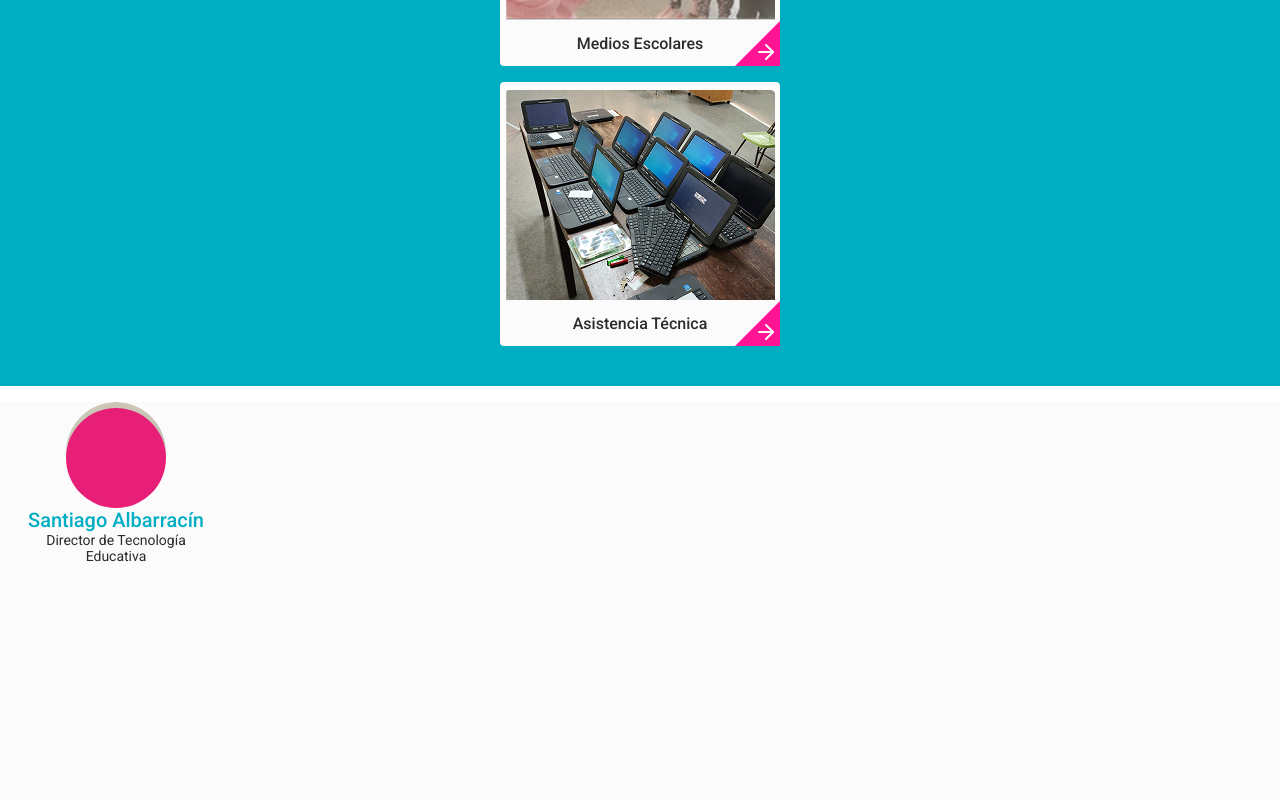
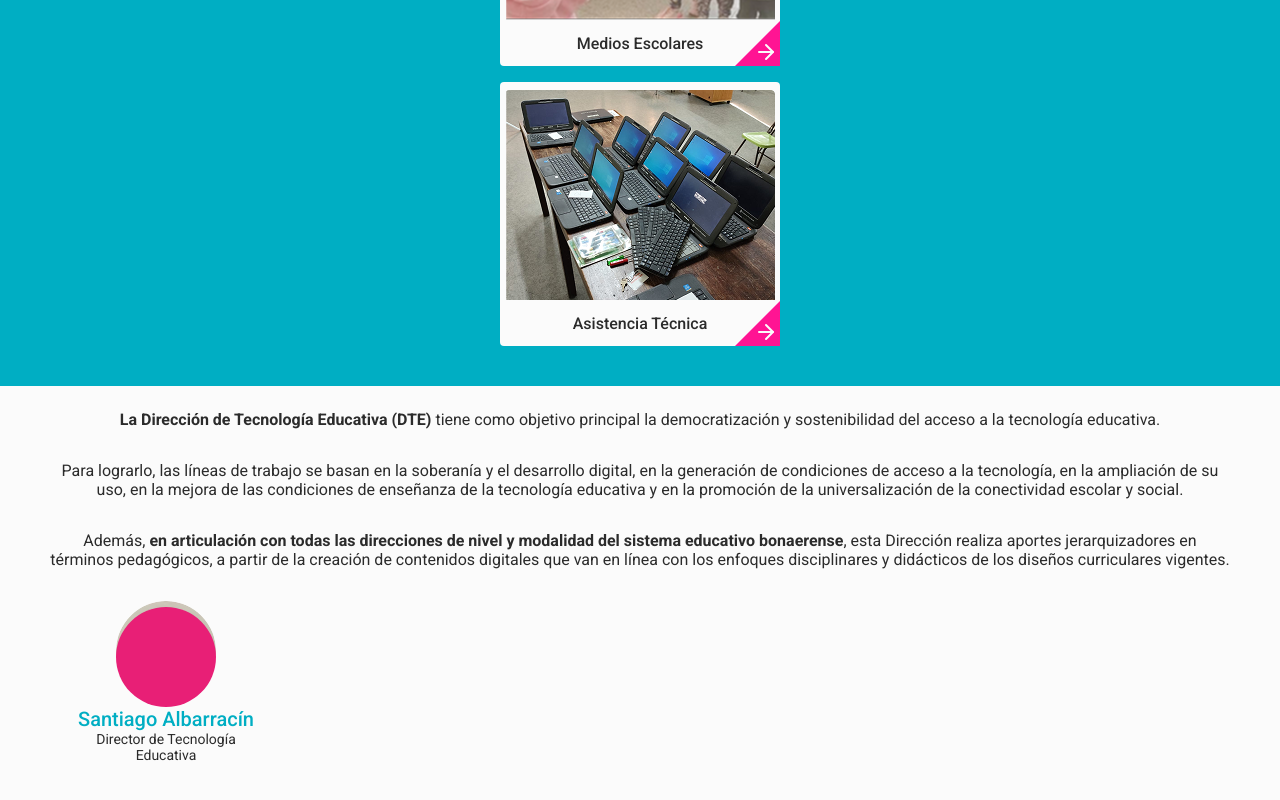
Before and after one commit to MarcosLabra/R19-WEB, a React (Vite) app: page / in a window 1280 px wide. Shown: the part 1904-2704 px from the top of the page. Built offline with nearby package versions, Linux system fonts and the light colour scheme.

Commit message:
comienzo con el texto de dte

```diff
--- a/src/UI/Dte.jsx
+++ b/src/UI/Dte.jsx
@@ -6,6 +6,20 @@ import Santiago from "../assets/santiago.png"
 const Dte = () => {
     return (
         <section className={styles.container}>
+
+            <p className={styles.text}>
+                <strong>La Dirección de Tecnología Educativa (DTE)</strong> tiene como objetivo principal la democratización y sostenibilidad del acceso a la tecnología educativa.
+            </p>
+
+            <p className={styles.text}>
+                Para lograrlo, las líneas de trabajo se basan en la soberanía y el desarrollo digital, en la generación de condiciones de acceso a la tecnología, en la ampliación de su uso, en la mejora de las condiciones de enseñanza de la tecnología educativa y en la promoción de la universalización de la conectividad escolar y social.
+            </p>
+
+            <p className={styles.text}>
+                Además, <strong>en articulación con todas las direcciones de nivel y modalidad del sistema educativo bonaerense</strong>, esta Dirección realiza aportes jerarquizadores en términos pedagógicos, a partir de la creación de contenidos digitales que van en línea con los enfoques disciplinares y didácticos de los diseños curriculares vigentes.
+            </p>
+
+
             <DirectorCard
                 image={Santiago}
                 name="Santiago Albarracín"
--- a/src/UI/Dte.module.css
+++ b/src/UI/Dte.module.css
@@ -1,4 +1,12 @@
-.container{
+.container {
+    padding: 24px 50px;
     height: 100vh;
     background-color: var(--blanco);
+
 }
+
+.text {
+    text-align: center;
+    color:var(--gris-principal);
+    margin-bottom: 32px;
+}
```
